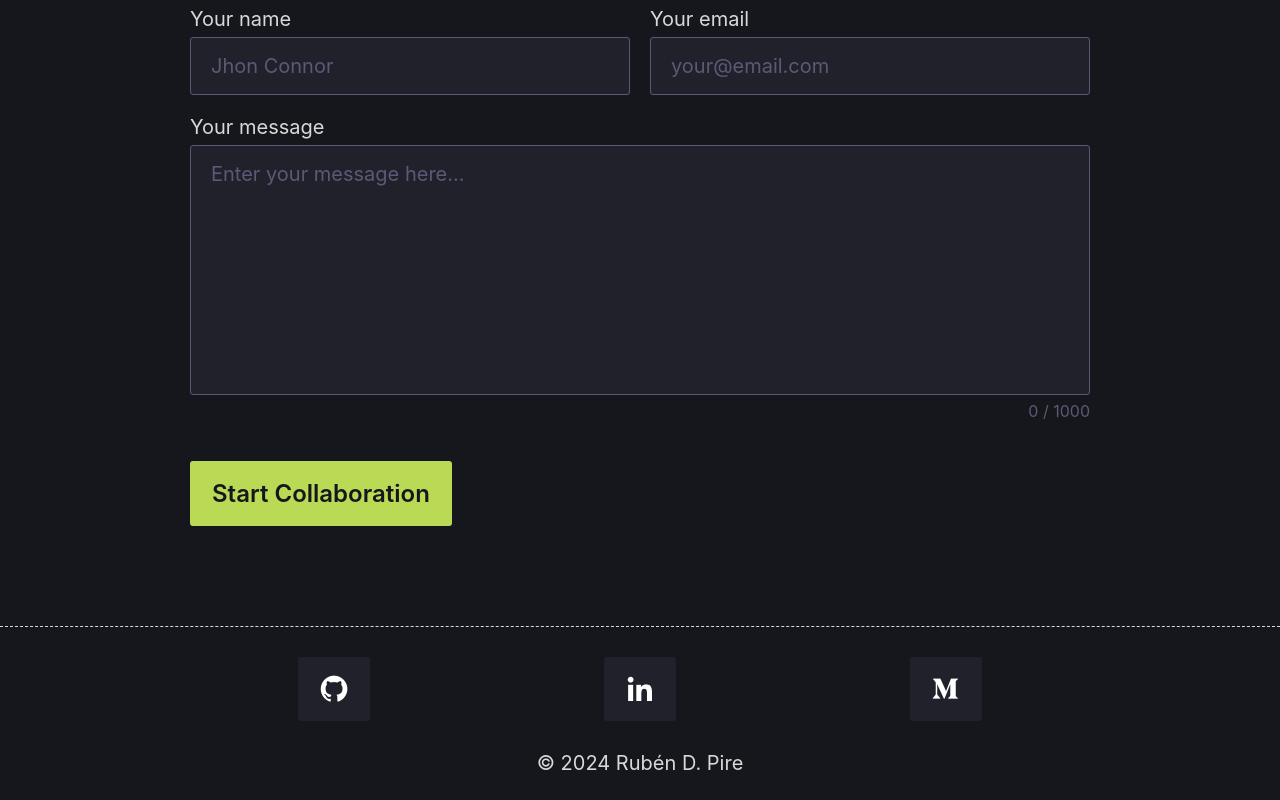
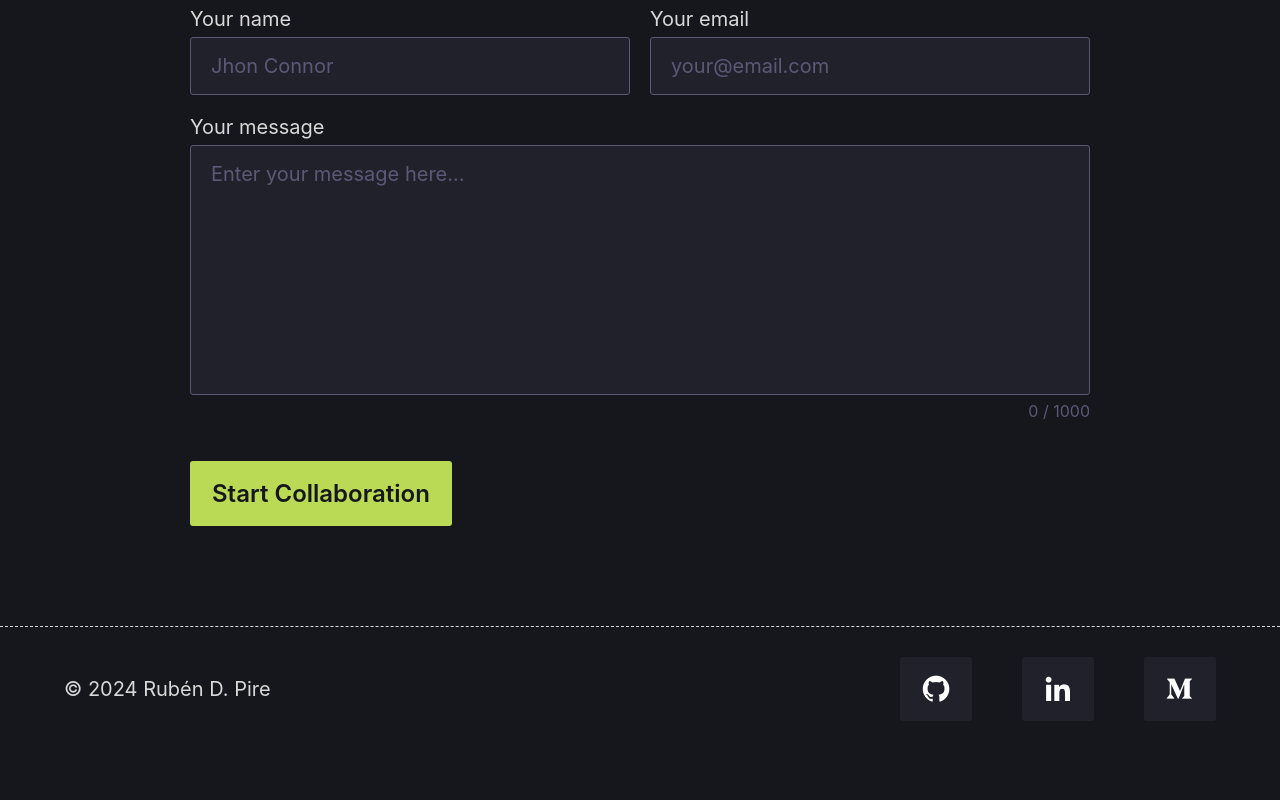
Before and after one commit to rpire/portfolio, a website built with Vite: page index.html in a window 1280 px wide. Shown: the part 4342-5142 px from the top of the page. After the commit the page ends 5093 px from the top, so only its background shows below. Built offline with nearby package versions, Linux system fonts and the light colour scheme.

Commit message:
Add responsive design to the footer

```diff
--- a/src/assets/sass/styles/_footer.scss
+++ b/src/assets/sass/styles/_footer.scss
@@ -16,3 +16,21 @@ footer {
   justify-content: space-evenly;
   width: 100%;
 }
+
+@include media(768px) {
+  footer {
+    justify-content: space-between;
+    flex-direction: row-reverse;
+    padding-bottom: 30px;
+
+    p {
+      margin: 0;
+    }
+  }
+
+  .social-links {
+    justify-content: right;
+    gap: 50px;
+    width: 40%;
+  }
+}
```
